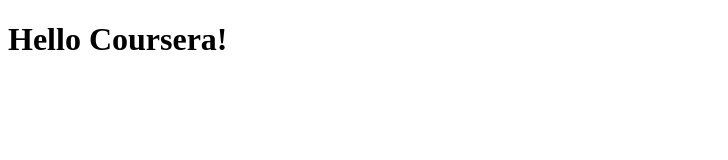
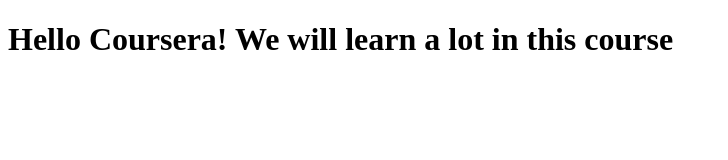
Before and after one commit to PattyH20/HTML-CSS-and-Javascript-for-Web-Developers-Course, a plain HTML site: page site/index.html in a window 1280 px wide. Shown: the whole page, without its empty margins (0-728 px from the left). Drawn offline with Linux system fonts and the light colour scheme.

Commit message:
small message change

```diff
--- a/site/index.html
+++ b/site/index.html
@@ -4,6 +4,6 @@
 	<title>Hello Coursera!</title>
 </head>
 <body>
-<h1> Hello Coursera!</h1>
+<h1> Hello Coursera! We will learn a lot in this course</h1>
 </body>
 </html>
```
